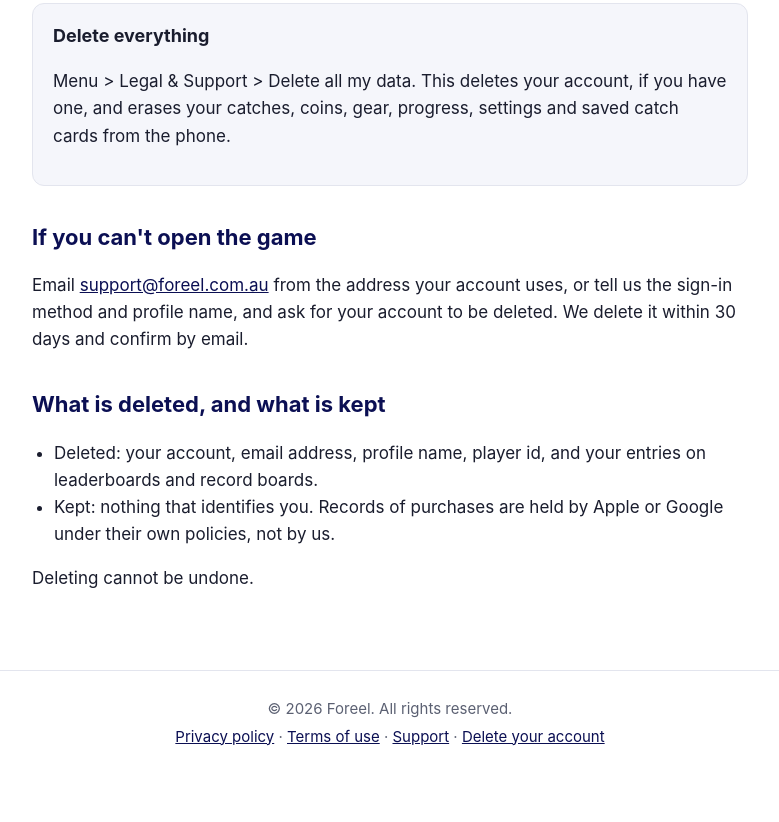
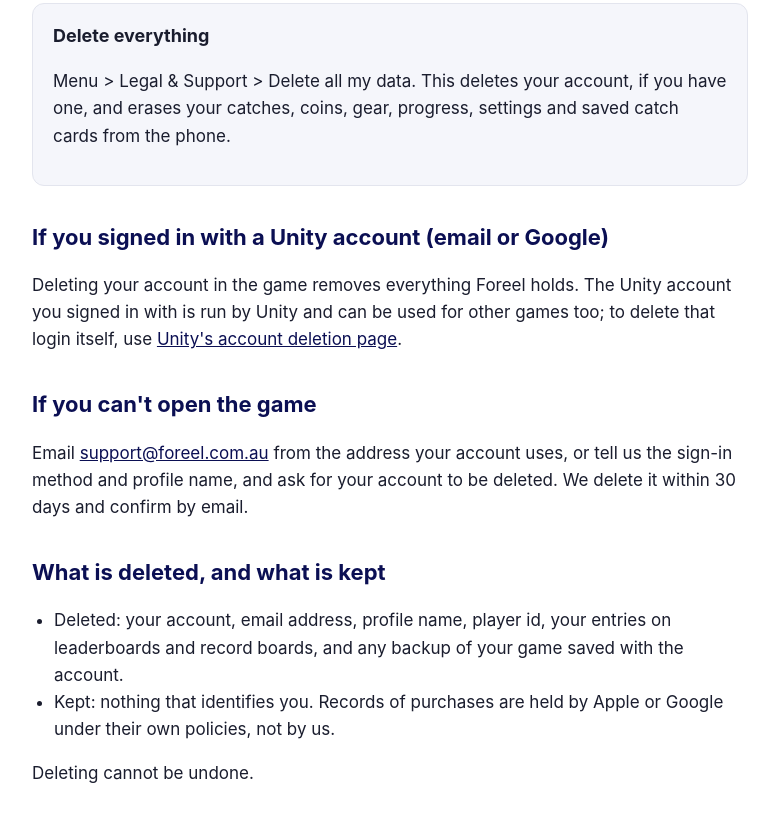
Before and after one commit to JakRasmussen52/foreel-site, a plain HTML site: page delete-account.html in a window 1280 px wide. Shown: the part 468-1290 px from the top of the page, without its empty margins (250-1029 px from the left). Before the commit the page ends 1243 px from the top, so only its background shows below. Drawn offline with Linux system fonts and the light colour scheme.

Commit message:
Accounts: Unity account sign-in, backup copy, Unity deletion link
Co-Authored-By: Claude Opus 5.5 <noreply@anthropic.com>

```diff
--- a/delete-account.html
+++ b/delete-account.html
@@ -27,12 +27,17 @@ Your progress stays on the phone and you keep playing as a guest.</p>
 <p>Menu &gt; Legal &amp; Support &gt; Delete all my data. This deletes your account, if you have one, and erases your
 catches, coins, gear, progress, settings and saved catch cards from the phone.</p>
 </div>
+<h2>If you signed in with a Unity account (email or Google)</h2>
+<p>Deleting your account in the game removes everything Foreel holds. The Unity account you signed in with is run by
+Unity and can be used for other games too; to delete that login itself, use
+<a href="https://player-account.unity.com/delete-account">Unity's account deletion page</a>.</p>
 <h2>If you can't open the game</h2>
 <p>Email <a href="mailto:support@foreel.com.au">support@foreel.com.au</a> from the address your account uses, or tell us the sign-in method
 and profile name, and ask for your account to be deleted. We delete it within 30 days and confirm by email.</p>
 <h2>What is deleted, and what is kept</h2>
 <ul>
-<li>Deleted: your account, email address, profile name, player id, and your entries on leaderboards and record boards.</li>
+<li>Deleted: your account, email address, profile name, player id, your entries on leaderboards and record boards,
+and any backup of your game saved with the account.</li>
 <li>Kept: nothing that identifies you. Records of purchases are held by Apple or Google under their own policies, not by us.</li>
 </ul>
 <p>Deleting cannot be undone.</p>
```
Also changed, not shown: privacy.html (+4 -2 lines).
